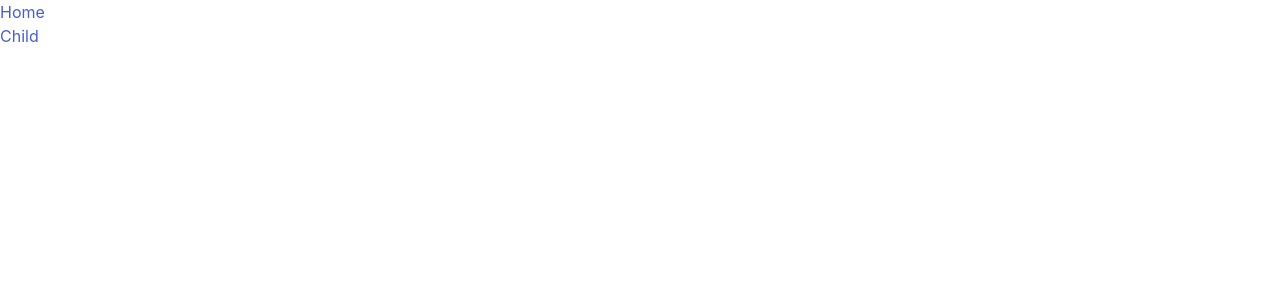
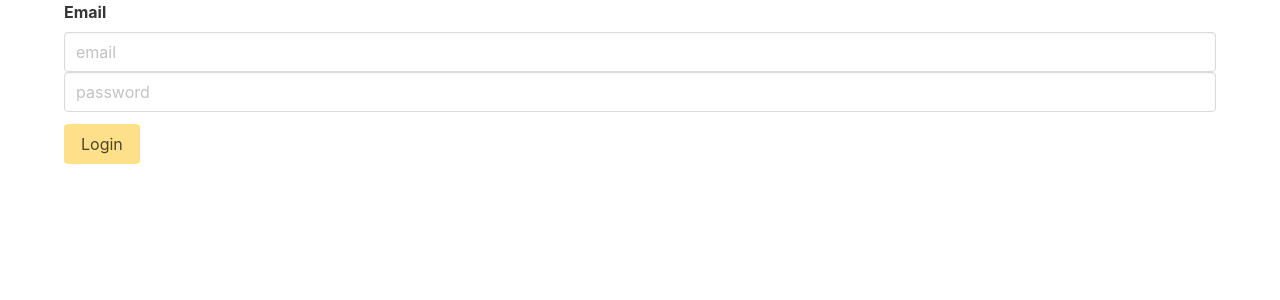
Before and after one commit to k-shivam/lpu-pep-winter24, a React (Create React App) app: page /login in a window 1280 px wide. Before the commit this address had no page. Shown: the top 300 px of the page. Built offline with nearby package versions, Linux system fonts and the light colour scheme.

Commit message:
done added new files

```diff
--- a/src/App.jsx
+++ b/src/App.jsx
@@ -1,19 +1,29 @@
-import React from "react";
+import React, {useState} from "react";
+import { BrowserRouter as Router, Routes, Route } from "react-router-dom";
+
 import Home from "./components/Home"
 import NavBar from "./components/NavBar";
-import { BrowserRouter as Router, Routes, Route } from "react-router-dom";
 import GrandChild from "./components/GrandChild";
+import Login from './components/Login';
+import Welcome from "./components/Welcome";
 
 
-const App = ({name, age}) =>{
+const App = () =>{
+    const [showNav, setShowNav] = useState(false);
+
+    const changeShowNavValue = () =>{
+        setShowNav(true);
+    }
+
     return (
         <>
         <div>
             <Router>
-                <NavBar/>
+                {showNav && <NavBar/>}
                 <Routes>
-                    <Route exact path="/home" element={<Home/>}></Route>
-                    <Route exact path="/child" element={<GrandChild/>}></Route>
+                    <Route exact path="/home" element={showNav ? <Welcome/> : <Home/>}></Route>
+                    <Route exact path="/about" element={<GrandChild/>}></Route>
+                    <Route exact path="/login" element={<Login navBar={changeShowNavValue}/>}></Route>
                 </Routes>
             </Router>
         </div>
--- a/src/components/Home.js
+++ b/src/components/Home.js
@@ -1,13 +1,25 @@
-import Child from "./Child";
+import { useNavigate } from "react-router-dom";
+import HomeImage from '../assets/download.jpeg';
 
-const Home = (props) =>{
-    const {name, age} = props;
+const Home = () =>{
+    const navigate = useNavigate();
+
+    const handleLogin = () =>{
+        navigate("/login");
+    }
+
     return(
-        <div>
-            {age}
-            {name}
-            <Child name={name} age={age}/>
+        <section className="hero is-dark is-fullheight">
+        <div className="hero-body">
+        <div className="container has-text-centered">
+            <img src={HomeImage} />
+            <h1 className="title">Welcome to our homepage</h1>
+            <p className="subtitle">You must login or signup to see details of the site.</p>
+            <button className="button is-danger mr-2" onClick={handleLogin}>Login</button>
+            <button className="button is-primary">SignUp</button>
         </div>
+        </div>
+        </section>
     )
 }
 
--- /dev/null
+++ b/src/components/Login.js
@@ -0,0 +1,90 @@
+import { useState } from "react";
+import {useNavigate} from "react-router-dom";
+
+const Login = (props) =>{
+    const {navBar} = props;
+
+    const [formData, setFormData] = useState({
+        email: "",
+        password: ""
+    })
+    const [errors, setErrors] = useState({
+        email:"",
+        password:""
+    })
+
+    const navigate = useNavigate()
+
+    const handleChange = (event) =>{
+        const {name, value} = event.target;
+        setFormData({
+            ...formData,
+            [name]: value
+        })
+    }
+
+    const handleSubmit = (event) =>{
+        event.preventDefault()
+        if(validateForm()){
+            navBar()
+            navigate('/home')
+        }
+        else{
+            console.log(errors)
+        }
+    }
+
+    const validateForm = () =>{
+        let valid = true;
+        const newErrors = {};
+        if(!formData.email){
+            newErrors.email = "Please enter a valid email"
+            setErrors(newErrors)
+        }
+        if(!formData.password || formData.password.length <6){
+            newErrors.password = "Password must be at least 6 characters long"
+            setErrors(newErrors)
+            valid = false;
+        }
+        return valid
+    }
+
+
+    return (
+        <>
+        <div className="container">
+            <form onSubmit={handleSubmit}>
+                <div className="field">
+                    <label className="label">Email</label>
+                    <div className="control">
+                        <input
+                            className="input"
+                            type="text"
+                            placeholder="email"
+                            name="email"
+                            value={formData.email}
+                            onChange={handleChange}
+                        ></input>
+                        {errors.email && (<p className="is-danger">{errors.email}</p>)}
+                        <input
+                            className="input"
+                            type="password"
+                            placeholder="password"
+                            name="password"
+                            required
+                            value={formData.password}
+                            onChange={handleChange}
+                        ></input>
+                        {errors.password && (<p style={{color:'red'}}>{errors.password}</p>)}
+                    </div>
+                </div>
+                <div>
+                    <button className="button is-warning">Login</button>
+                </div>
+            </form>
+        </div>
+        </>
+    )
+}
+
+export default Login;
--- a/src/components/NavBar.js
+++ b/src/components/NavBar.js
@@ -3,14 +3,17 @@ import { Link } from 'react-router-dom';
 const NavBar = () =>{
 
     return (
-        <>
-        <div>
+        <nav className='navbar'>
+        <div className='navbar-item'>
             <Link to="/home">Home</Link>
         </div>
-        <div>
-            <Link to="/child">Child</Link>
+        <div className='navbar-item'>
+            <Link to="/about">About</Link>
         </div>
-        </>
+        <div className='navbar-end'>
+            <button className='button is-primary'>Logout</button>
+        </div>
+        </nav>
     )
 }
 
--- /dev/null
+++ b/src/components/Welcome.js
@@ -0,0 +1,8 @@
+const Welcome = () =>{
+    return (
+        <>
+        <h1 className="title">Welcome to home</h1>
+        </>
+    )
+}
+export default Welcome;
```
Also changed, not shown: src/assets/download.jpeg (added).
